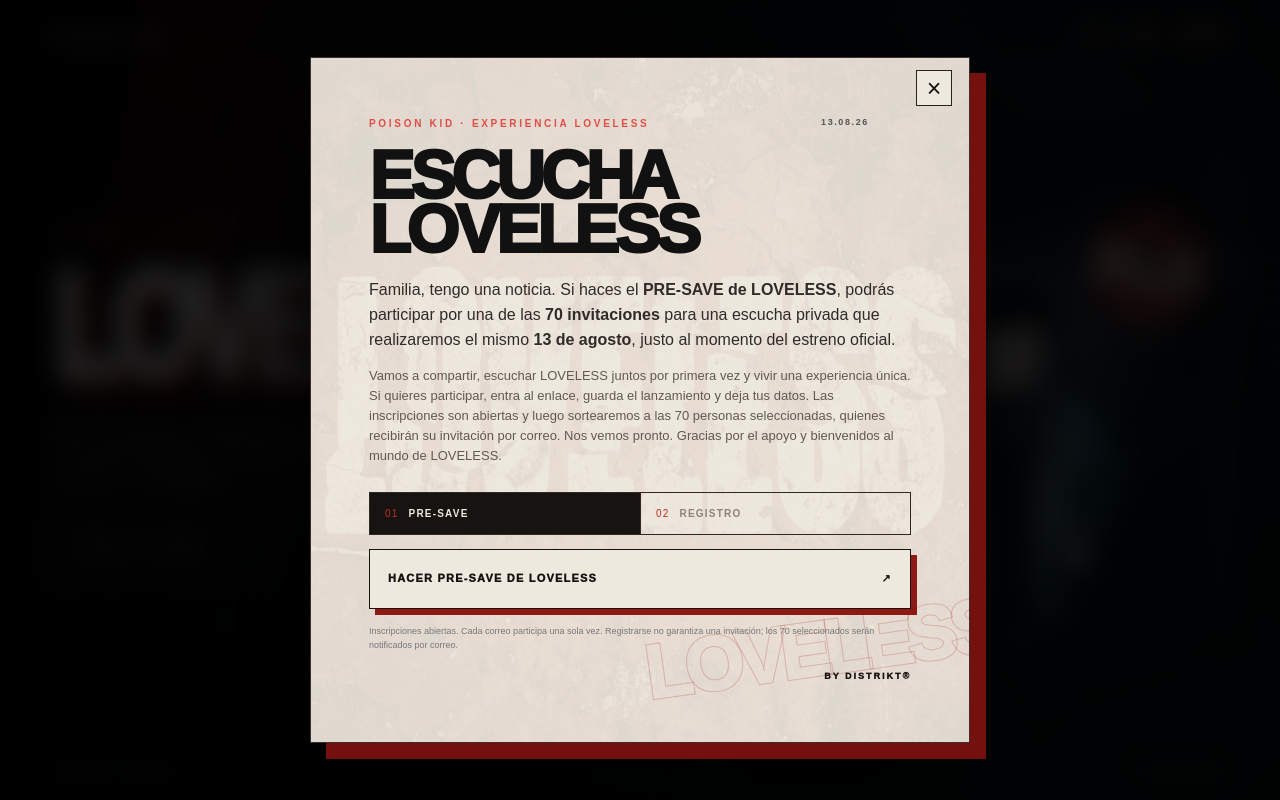
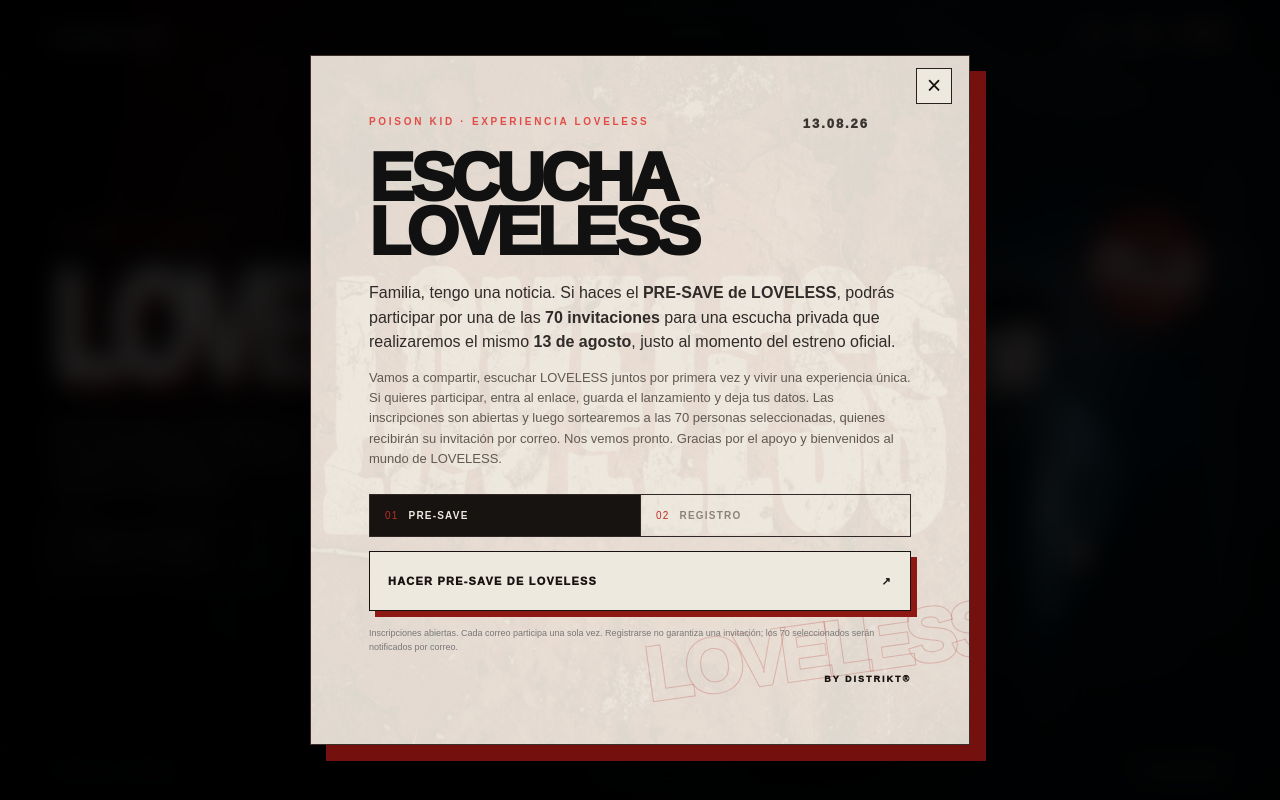
Before and after one commit to fcpanxocastro-cisko/Loveless---kid-poison, a Next.js app: page / in a window 1280 px wide. Built offline with nearby package versions, Linux system fonts and the light colour scheme.

Commit message:
Increase popup event date size

```diff
--- a/app/globals.css
+++ b/app/globals.css
@@ -36,7 +36,7 @@
 .close { position:absolute; z-index:3; right:17px; top:12px; width:36px;height:36px;border:1px solid #27201d;background:#eee9df;color:#17110f;font-size:25px; line-height:1; transition:.2s; }
 .close:hover { background:#17110f;color:#eee9df;transform:rotate(90deg); }
 .modalTopline { position:relative;z-index:1;display:flex;justify-content:space-between;gap:20px;padding-right:42px; }
-.modalTopline>span { color:#555;font-size:9px;font-weight:900;letter-spacing:.18em; }
+.modalTopline>span { color:#3b3430;font-size:13px;font-weight:950;letter-spacing:.15em; }
 .modal h2 { position:relative;z-index:1;max-width:560px; margin:18px 0 22px; font-size:clamp(42px,6.2vw,68px); line-height:.79; letter-spacing:-.065em; font-weight:1000; }
 .modal h2 em { color:var(--red);font-style:normal;text-shadow:2px 2px 0 #d3c5b5; }
 .intro { position:relative;z-index:1;margin:0 0 13px; line-height:1.55; color:#302b28; }
```
